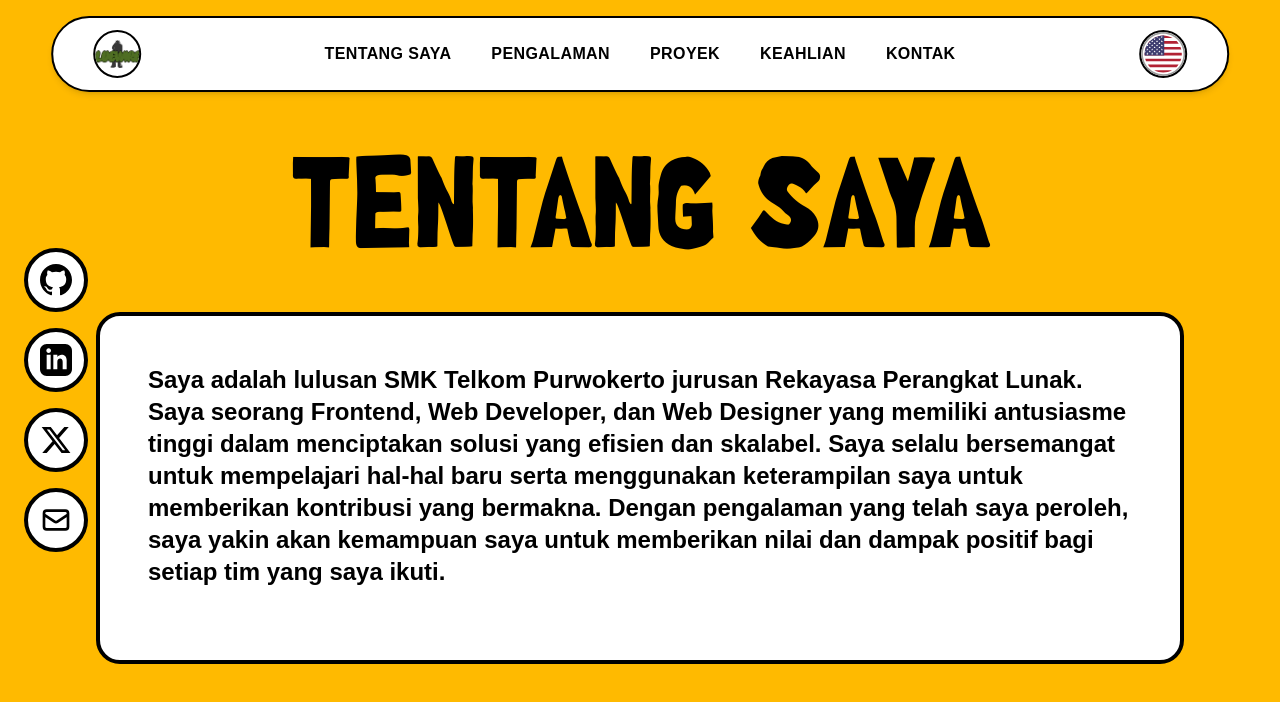
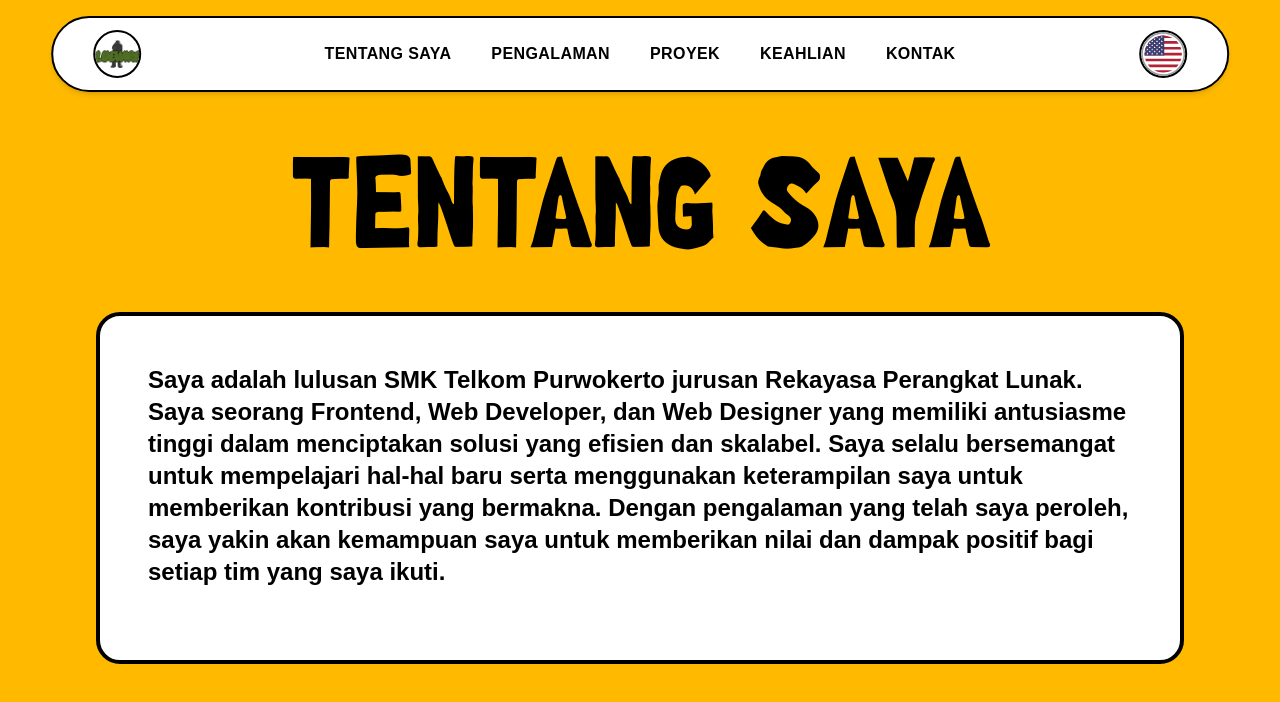
Before and after one commit to luewire/web-portofolio, a React (Vite) app: page / in a window 1280 px wide. Both pictures are taken after a click on the button "TENTANG SAYA". Shown: the part 896-1598 px from the top of the page. Built offline with nearby package versions, Linux system fonts and the light colour scheme; the HTML template or start-up script is replaced by a standard one; a web font is replaced by a local one.

Commit message:
feat(social): enlarge reveal hot-zone to full-height 10px left edge + hover/touch reveal for easier activation

```diff
--- a/src/components/page.tsx
+++ b/src/components/page.tsx
@@ -24,6 +24,8 @@ export default function Home() {
   const experienceRef = useRef<HTMLDivElement | null>(null);
   const skillsRef = useRef<HTMLDivElement | null>(null);
   const contactRef = useRef<HTMLDivElement | null>(null);
+  const socialRef = useRef<HTMLDivElement | null>(null);
+  const [socialHidden, setSocialHidden] = useState(false);
 
   const aboutInView = useInView(aboutRef);
   const projectsInView = useInView(projectsRef);
@@ -273,6 +275,8 @@ export default function Home() {
             el.classList.remove('-translate-y-full');
           }
         }
+        // Social icons behavior: hide on any scroll; they'll reappear when hovering the edge hot-zone
+        setSocialHidden(true);
         lastScrollRef.current = current;
         ticking = false;
       });
@@ -532,23 +536,62 @@ export default function Home() {
       )}
 
       {/* Social Icons - Left Side */}
-  <div className={`fixed left-6 top-1/2 -translate-y-1/2 z-30 space-y-4 hidden md:flex md:flex-col transition-all duration-700 ease-out delay-200 ${entered ? 'opacity-100 -translate-x-0' : 'opacity-0 -translate-x-4'}`}>
-        <a href="https://github.com/luewire" target="_blank" rel="noopener noreferrer" className="w-16 h-16 rounded-full bg-white border-4 border-black flex items-center justify-center hover:scale-110 transition-transform" aria-label="GitHub">
+      {/* Reveal hot-zone near the edge so icons appear when hovered */}
+      <div
+        className="fixed left-0 top-0 h-screen w-10 z-20 hidden md:block"
+        onMouseEnter={() => setSocialHidden(false)}
+        onMouseMove={() => setSocialHidden(false)}
+        onTouchStart={() => setSocialHidden(false)}
+        aria-label="Reveal social icons"
+      />
+  <div
+    ref={socialRef}
+    onMouseEnter={() => setSocialHidden(false)}
+    onMouseLeave={() => setSocialHidden(true)}
+    className={`fixed left-6 top-1/2 -translate-y-1/2 z-30 space-y-4 hidden md:flex md:flex-col transition-all duration-500 ease-out delay-200 ${entered ? 'opacity-100 -translate-x-0 visible' : 'opacity-0 -translate-x-4 invisible'} ${socialHidden ? 'opacity-0 -translate-x-20 invisible pointer-events-none' : 'opacity-100 translate-x-0 visible'}`}
+  >
+        <a
+          href="https://github.com/luewire"
+          target="_blank"
+          rel="noopener noreferrer"
+          className="w-16 h-16 rounded-full bg-white border-4 border-black flex items-center justify-center hover:scale-110 transition-transform"
+          aria-label="GitHub"
+          style={{ animation: socialHidden ? 'none' as const : 'popIn 320ms ease-out both', animationDelay: socialHidden ? '0ms' : '0ms' }}
+        >
           <svg className="w-8 h-8" fill="currentColor" viewBox="0 0 24 24">
             <path d="M12 0c-6.626 0-12 5.373-12 12 0 5.302 3.438 9.8 8.207 11.387.599.111.793-.261.793-.577v-2.234c-3.338.726-4.033-1.416-4.033-1.416-.546-1.387-1.333-1.756-1.333-1.756-1.089-.745.083-.729.083-.729 1.205.084 1.839 1.237 1.839 1.237 1.07 1.834 2.807 1.304 3.492.997.107-.775.418-1.305.762-1.604-2.665-.305-5.467-1.334-5.467-5.931 0-1.311.469-2.381 1.236-3.221-.124-.303-.535-1.524.117-3.176 0 0 1.008-.322 3.301 1.23.957-.266 1.983-.399 3.003-.404 1.02.005 2.047.138 3.006.404 2.291-1.552 3.297-1.23 3.297-1.23.653 1.653.242 2.874.118 3.176.77.84 1.235 1.911 1.235 3.221 0 4.609-2.807 5.624-5.479 5.921.43.372.823 1.102.823 2.222v3.293c0 .319.192.694.801.576 4.765-1.589 8.199-6.086 8.199-11.386 0-6.627-5.373-12-12-12z"/>
           </svg>
         </a>
-        <a href="https://www.linkedin.com/in/muhammad-ridho-zen-4665a22bb/" target="_blank" rel="noopener noreferrer" className="w-16 h-16 rounded-full bg-white border-4 border-black flex items-center justify-center hover:scale-110 transition-transform" aria-label="LinkedIn">
+        <a
+          href="https://www.linkedin.com/in/muhammad-ridho-zen-4665a22bb/"
+          target="_blank"
+          rel="noopener noreferrer"
+          className="w-16 h-16 rounded-full bg-white border-4 border-black flex items-center justify-center hover:scale-110 transition-transform"
+          aria-label="LinkedIn"
+          style={{ animation: socialHidden ? 'none' as const : 'popIn 320ms ease-out both', animationDelay: socialHidden ? '0ms' : '80ms' }}
+        >
           <svg className="w-8 h-8" fill="currentColor" viewBox="0 0 24 24">
             <path d="M19 0h-14c-2.761 0-5 2.239-5 5v14c0 2.761 2.239 5 5 5h14c2.762 0 5-2.239 5-5v-14c0-2.761-2.238-5-5-5zm-11 19h-3v-11h3v11zm-1.5-12.268c-.966 0-1.75-.79-1.75-1.764s.784-1.764 1.75-1.764 1.75.79 1.75 1.764-.783 1.764-1.75 1.764zm13.5 12.268h-3v-5.604c0-3.368-4-3.113-4 0v5.604h-3v-11h3v1.765c1.396-2.586 7-2.777 7 2.476v6.759z"/>
           </svg>
         </a>
-        <a href="https://x.com/luewire1" target="_blank" rel="noopener noreferrer" className="w-16 h-16 rounded-full bg-white border-4 border-black flex items-center justify-center hover:scale-110 transition-transform" aria-label="Twitter">
+        <a
+          href="https://x.com/luewire1"
+          target="_blank"
+          rel="noopener noreferrer"
+          className="w-16 h-16 rounded-full bg-white border-4 border-black flex items-center justify-center hover:scale-110 transition-transform"
+          aria-label="Twitter"
+          style={{ animation: socialHidden ? 'none' as const : 'popIn 320ms ease-out both', animationDelay: socialHidden ? '0ms' : '160ms' }}
+        >
           <svg className="w-8 h-8" fill="currentColor" viewBox="0 0 24 24">
             <path d="M18.244 2.25h3.308l-7.227 8.26 8.502 11.24H16.17l-5.214-6.817L4.99 21.75H1.68l7.73-8.835L1.254 2.25H8.08l4.713 6.231zm-1.161 17.52h1.833L7.084 4.126H5.117z"/>
           </svg>
         </a>
-        <a href="mailto:luewire@email.com" className="w-16 h-16 rounded-full bg-white border-4 border-black flex items-center justify-center hover:scale-110 transition-transform" aria-label="Email">
+        <a
+          href="mailto:luewire@email.com"
+          className="w-16 h-16 rounded-full bg-white border-4 border-black flex items-center justify-center hover:scale-110 transition-transform"
+          aria-label="Email"
+          style={{ animation: socialHidden ? 'none' as const : 'popIn 320ms ease-out both', animationDelay: socialHidden ? '0ms' : '240ms' }}
+        >
           <svg className="w-8 h-8" fill="none" stroke="currentColor" strokeWidth="2" viewBox="0 0 24 24">
             <path d="M3 8l7.89 5.26a2 2 0 002.22 0L21 8M5 19h14a2 2 0 002-2V7a2 2 0 00-2-2H5a2 2 0 00-2 2v10a2 2 0 002 2z"/>
           </svg>
@@ -840,6 +883,20 @@ export default function Home() {
           transform: translateZ(0);
           pointer-events: none;
         }
+        @keyframes popIn {
+          0% {
+            opacity: 0;
+            transform: translateX(-16px) scale(0.9);
+          }
+          60% {
+            opacity: 1;
+            transform: translateX(2px) scale(1.03);
+          }
+          100% {
+            opacity: 1;
+            transform: translateX(0) scale(1);
+          }
+        }
       `}</style>
     </div>
   );
```
